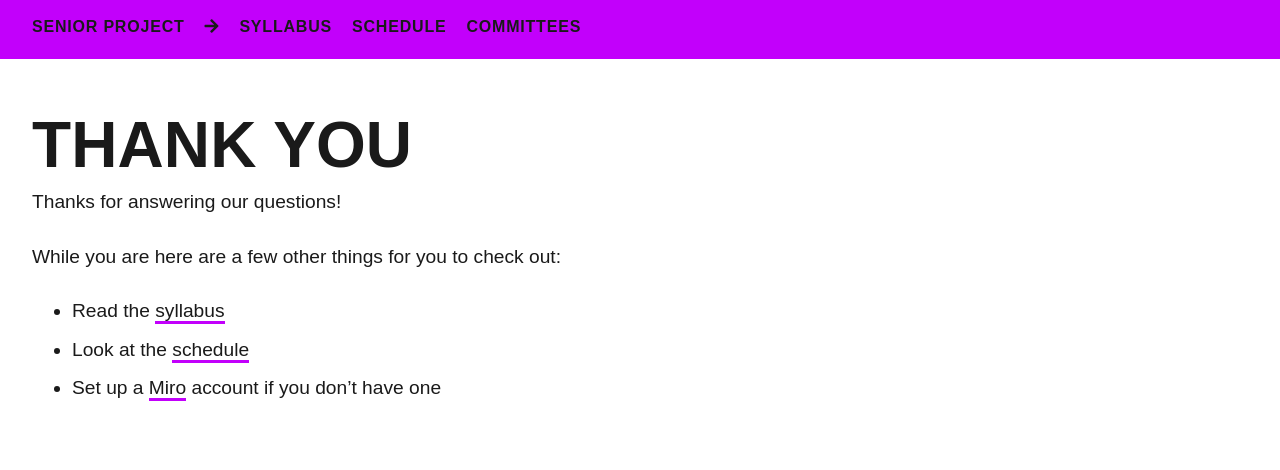
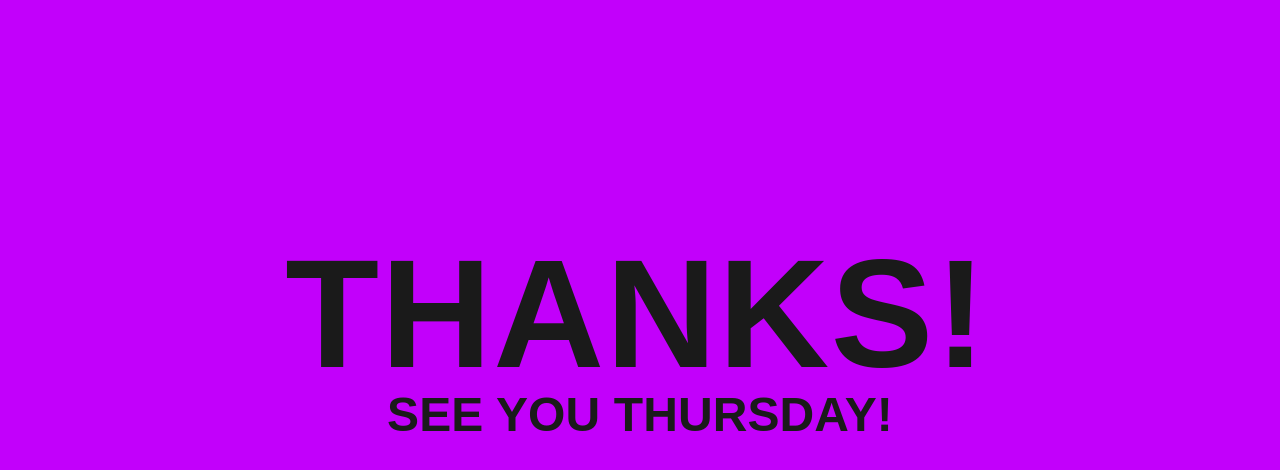
Before and after one commit to gmu-gd/senior23-spring, a Jekyll site: the page built from thankyou/index.md, in a window 1280 px wide. Shown: the top 470 px of the page. Built offline with Jekyll 4.4.1, drawn with Linux system fonts in a browser that asks for light colours; some web fonts are replaced.

Commit message:
pages is down sad face

```diff
--- a/_sass/main.scss
+++ b/_sass/main.scss
@@ -1058,7 +1058,39 @@ body {
   padding: 50px 12.5vw;
 }
 .temp-header h1 {
-  color: $primary-color;
+  color: $light-color;
+  text-align: center;
+}
+.temp-thanks {
+  background-color: $primary-color;
+  width: 100vw;
+  height: 100vh;
+  padding: 25vh 50px;
+}
+.temp-thanks h1, .temp-thanks h2 {
+  color: $dark-color;
+  text-align: center;
+}
+.temp-thanks h2 {
+  font-size: 1.5em;
+}
+@media only screen and (min-width: 768px) {
+  .temp-form {
+    padding: 50px 20vw;
+  }
+  .temp-thanks h2 {
+  font-size: 3em;
+}
+}
+@media only screen and (min-width: 1024px) {
+  .temp-form {
+    padding: 50px 25vw;
+  }
+}
+@media only screen and (min-width: 1400px) {
+  .temp-form {
+    padding: 50px 30vw;
+  }
 }
 
 /* ==========================================================================
--- a/thankyou/index.md
+++ b/thankyou/index.md
@@ -1,11 +1,8 @@
 ---
-layout: interior
+layout: default
 title: Thank You
 ---
-Thanks for answering our questions!
-
-While you are here are a few other things for you to check out:
-* Read the [syllabus]({{ site.baseurl }}/syllabus/)
-* Look at the [schedule]({{ site.baseurl }}/schedule/)
-<!-- * Go look at [Blackboard](https://mymason.gmu.edu) -->
-* Set up a [Miro](https://miro.com/signup/) account if you don't have one
+<div class="temp-thanks">
+  <h1>Thanks!</h1>
+  <h2>See you Thursday!</h2>
+</div>
```
Also changed, not shown: 4 other files.
